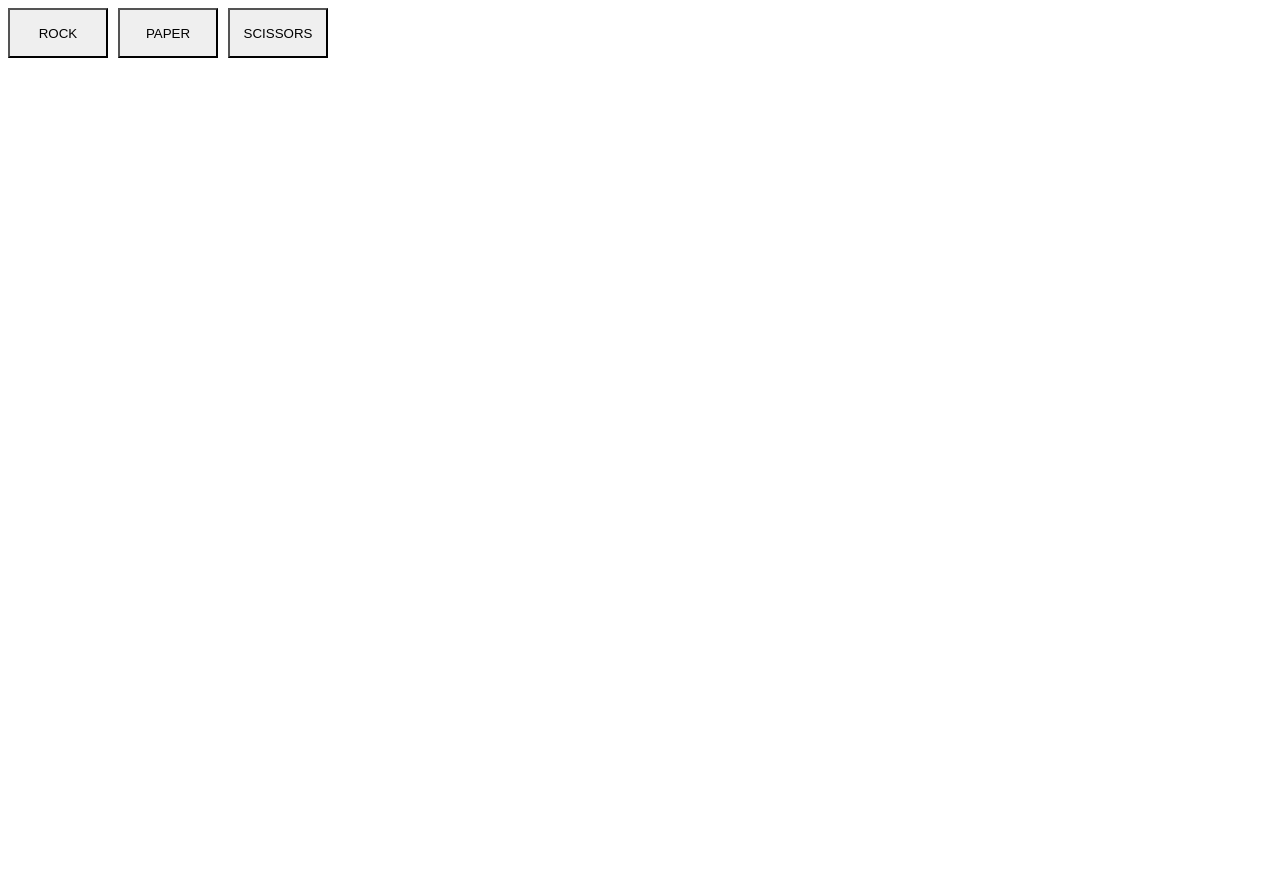
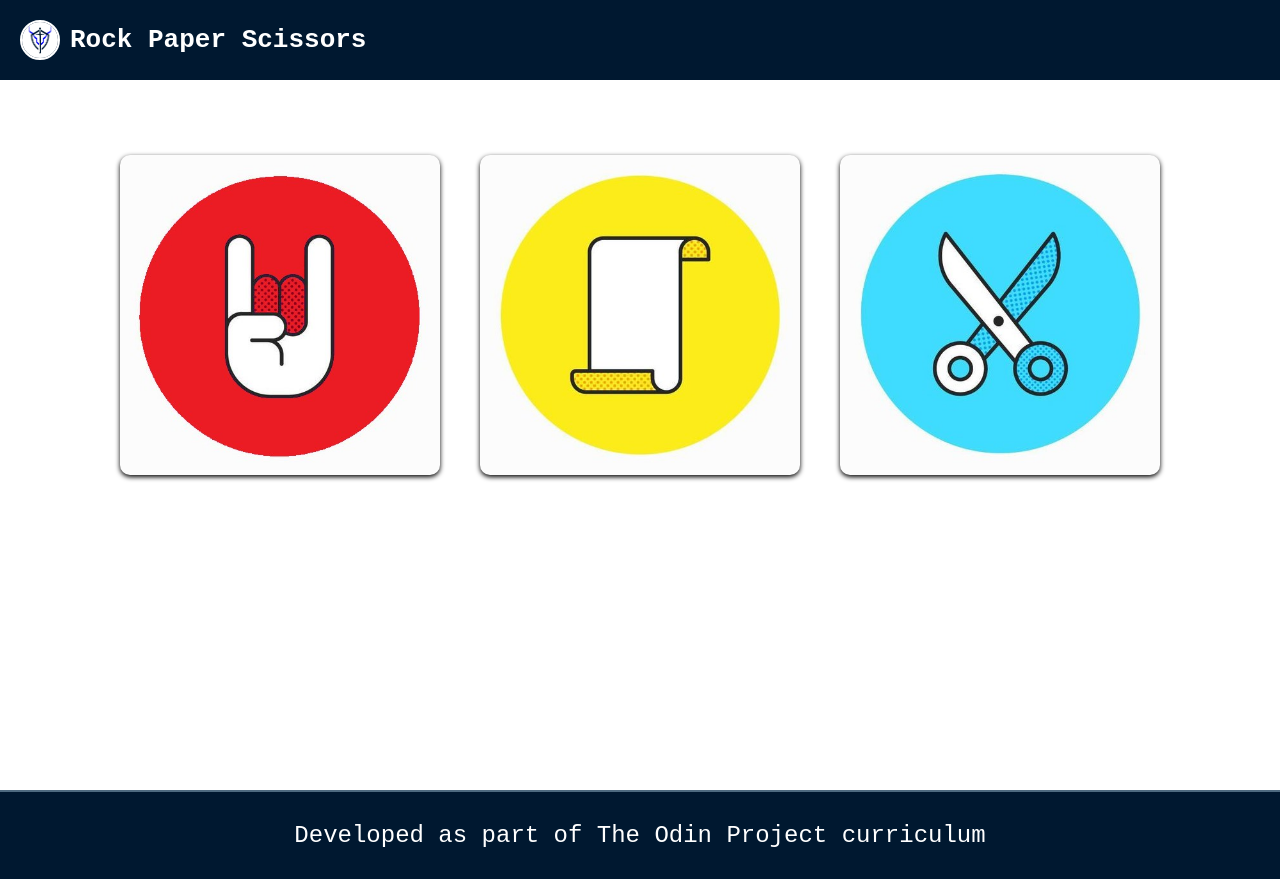
Before and after one commit to Custodian227/rock-paper-scissors, a plain HTML site: page index.html in a window 1280 px wide. Before the commit the page ends 800 px from the top, so only its background shows below. Drawn offline with Linux system fonts and the light colour scheme.

Commit message:
Improved UI

```diff
--- a/index.html
+++ b/index.html
@@ -1,17 +1,33 @@
 <!DOCTYPE html>
 <html lang="en">
-
     <head>
         <meta charset="UTF-8">
         <meta name="viewport" content="width=device-width, initial-scale=1.0">
         <title>Document</title>
+        <link href="styles.css" rel="stylesheet">
     </head>
 
     <body>
+        <header>
+            <div id="header-container">
+                <img src="images/Custodian_Logo.jpg">
+                <h1>Rock Paper Scissors</h1>
+            </div>
+        </header>
 
+        <main>
+            <div id="main-content">
+                <div id="rps-container"></div>
+                <div id="score-container"></div>
+            </div>
+        </main>
 
+        <footer>
+            <div id="footer-container">
+                <p>Developed as part of The Odin Project curriculum</p>
+            </div>
+        </footer>
     </body>
 
     <script src="rockPaperScissors.js"></script>
-
 </html>
--- a/rockPaperScissors.js
+++ b/rockPaperScissors.js
@@ -15,14 +15,38 @@ const paperButton = document.createElement('button');
 const scissorsButton = document.createElement('button');
 const newGameButton = document.createElement('button');
 
-rockButton.textContent = 'ROCK';
-paperButton.textContent = 'PAPER';
-scissorsButton.textContent = 'SCISSORS';
+const rpsContainer = document.querySelector('#rps-container');
+const scoreContainer = document.querySelector('#score-container');
+
+rockButton.id = 'rock-button';
+rockButton.style.backgroundImage = "url(images/rock.jpg)"
+rockButton.style.backgroundSize = 'cover';
+rockButton.style.backgroundRepeat = 'no-repeat';
+
+paperButton.id = 'paper-button';
+paperButton.style.backgroundImage = "url(images/paper.jpg)"
+paperButton.style.backgroundSize = 'cover';
+paperButton.style.backgroundRepeat = 'no-repeat';
+
+scissorsButton.id = 'scissors-button';
+scissorsButton.style.backgroundImage = "url(images/scissors.jpg)"
+scissorsButton.style.backgroundSize = 'cover';
+scissorsButton.style.backgroundRepeat = 'no-repeat';
+
 newGameButton.textContent = 'NEW GAME';
+newGameButton.style.fontFamily = 'monospace';
+newGameButton.style.padding = '1.5rem';
+newGameButton.style.color = 'white';
+newGameButton.style.backgroundColor = "#001830";
+newGameButton.style.borderRadius = '10px';
 
-document.body.appendChild(rockButton);
-document.body.appendChild(paperButton);
-document.body.appendChild(scissorsButton);
+rockButton.classList.add('rps-button');
+paperButton.classList.add('rps-button');
+scissorsButton.classList.add('rps-button');
+
+rpsContainer.appendChild(rockButton);
+rpsContainer.appendChild(paperButton);
+rpsContainer.appendChild(scissorsButton);
 
 const playerChoiceParagraph = document.createElement('p');
 const computerChoiceParagraph = document.createElement('p');
@@ -30,14 +54,14 @@ const roundResultParagpaph = document.createElement('p');
 const scoreParagraph = document.createElement('p');
 const declareWinnerParagraph = document.createElement('p');
 
+playerChoiceParagraph.style.marginTop = "2rem";
+roundResultParagpaph.style.margin = '1rem 0rem';
+scoreParagraph.style.margin = '1rem 0rem';
+declareWinnerParagraph.style.margin = '1rem 0rem';
+declareWinnerParagraph.style.fontSize = '1.5em';
+declareWinnerParagraph.style.color = 'goldenrod';
+
 const buttons = document.querySelectorAll('button');
-
-buttons.forEach((button) => {
-    button.style.width = '100px';
-    button.style.height = '50px';
-    button.style.borderColor = 'black';
-    button.style.marginRight = '10px';
-});
 
 //Returns a randomly generated rps decision of the computer
 function getComputerSelection(){
@@ -64,10 +88,10 @@ function updateGameData(playerSelectionMessage, computerSelectionMessage, roundR
     roundResultParagpaph.textContent = roundResultMessage;
     scoreParagraph.textContent = scoreMessage;
 
-    document.body.appendChild(playerChoiceParagraph);
-    document.body.appendChild(computerChoiceParagraph);
-    document.body.appendChild(roundResultParagpaph);
-    document.body.appendChild(scoreParagraph);
+    scoreContainer.appendChild(playerChoiceParagraph);
+    scoreContainer.appendChild(computerChoiceParagraph);
+    scoreContainer.appendChild(roundResultParagpaph);
+    scoreContainer.appendChild(scoreParagraph);
 }
 
 //Determines the result of the round by comparing the rps choices of the player and the computer
@@ -93,7 +117,7 @@ function playRound(playerSelection, computerSelection){
         updateGameData(playerSelectionMessage, computerSelectionMessage, roundResultMessage, scoreMessage);
 
         if (playerWins === 5) {
-            gameOver("Congratulations! You Won!");
+            gameOver("Congratulations! You Won The Game!");
         }
     }
     else if(
@@ -106,7 +130,7 @@ function playRound(playerSelection, computerSelection){
         updateGameData(playerSelectionMessage, computerSelectionMessage, roundResultMessage, scoreMessage);
 
         if (computerWins === 5) {
-            gameOver("The computer won!");
+            gameOver("You Lost!");
         }
     }
 }
@@ -114,8 +138,8 @@ function playRound(playerSelection, computerSelection){
 function gameOver(gameResultMessage){
     disableButtons();
     declareWinnerParagraph.textContent = gameResultMessage;
-    document.body.appendChild(declareWinnerParagraph);
-    document.body.appendChild(newGameButton);
+    scoreContainer.appendChild(declareWinnerParagraph);
+    scoreContainer.appendChild(newGameButton);
 }
 
 function newGame(){
@@ -124,12 +148,12 @@ function newGame(){
     draws = 0;
     gameScore = '';
 
-    document.body.removeChild(playerChoiceParagraph);
-    document.body.removeChild(computerChoiceParagraph);
-    document.body.removeChild(roundResultParagpaph);
-    document.body.removeChild(scoreParagraph);
-    document.body.removeChild(declareWinnerParagraph);
-    document.body.removeChild(newGameButton);
+    scoreContainer.removeChild(playerChoiceParagraph);
+    scoreContainer.removeChild(computerChoiceParagraph);
+    scoreContainer.removeChild(roundResultParagpaph);
+    scoreContainer.removeChild(scoreParagraph);
+    scoreContainer.removeChild(declareWinnerParagraph);
+    scoreContainer.removeChild(newGameButton);
     enableButtons();
 }
 
--- /dev/null
+++ b/styles.css
@@ -0,0 +1,86 @@
+*{
+    box-sizing: border-box;
+    margin: 0px;
+}
+
+body{
+    font-family: monospace;
+}
+
+#header-container{
+    display: flex;
+    align-items: center;
+    padding: 20px;
+    margin-bottom: 75px;
+    background-color: #001830;
+}
+
+img{
+    width: 40px;
+    height: 40px;
+    border-radius: 50%;
+    margin-right: 10px;
+    border: 2px solid white;
+}
+
+h1{
+    color: white;
+}
+
+main{
+    margin-bottom: 75px;
+}
+
+#main-content{
+    margin: auto;
+    height: 70vh;
+}
+
+#rps-container{
+    display: flex;
+    gap: 40px;
+    margin: auto;
+    width: fit-content;
+}
+
+.rps-button{
+    padding: 10rem;
+    border-radius: 10px;
+    border-style: none;
+    box-shadow: 0px 2px 5px black;
+}
+
+#rock-button:hover{
+    filter: drop-shadow(0px 10px 15px red);
+}
+
+#paper-button:hover{
+    filter: drop-shadow(0px 10px 15px yellow);
+}
+
+#scissors-button:hover{
+    filter: drop-shadow(0px 10px 15px cyan);
+}
+
+.rps-button:active{
+    opacity: 0.5;
+}
+
+#score-container{
+    text-align: center;
+    font-size: 2rem;
+}
+
+#footer-container{
+    display: flex;
+    align-items: center;
+    justify-content: center;
+    padding: 30px;
+    background-color: #001830;
+    border-top: 2px solid #4e6a80;
+}
+
+#footer-container p{
+    color: white;
+    font-size: 24px;
+}
```
Also changed, not shown: images/Custodian_Logo.jpg (added), images/Custodian_Logo_Dark.jpg (added), images/paper.jpg (added), images/rock.jpg (added), images/scissors.jpg (added).
